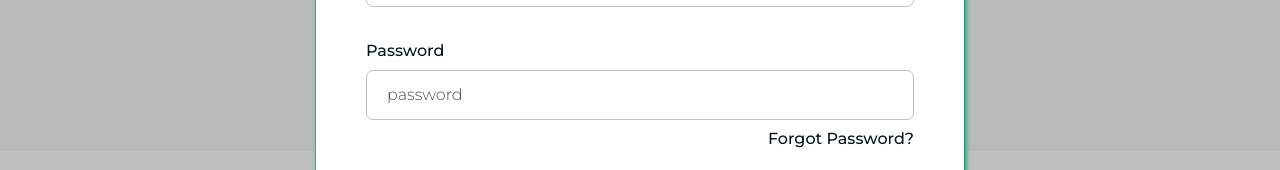
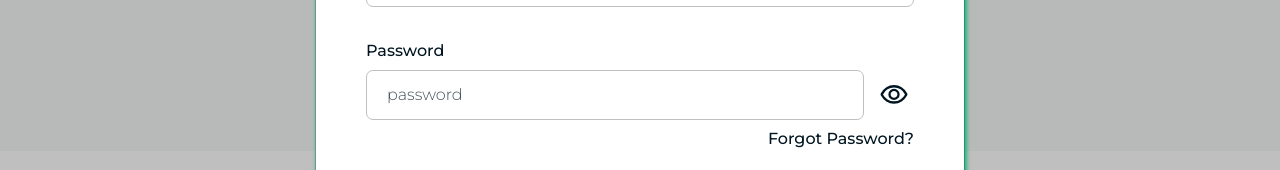
Before and after one commit to JakinCS/SpanishDex, a Next.js app: page / in a window 1280 px wide. Both pictures are taken after a click on the button "Log In". Shown: the part 363-533 px from the top of the page. Built offline with nearby package versions, Linux system fonts and the light colour scheme.

Commit message:
Add show/hide password button for log in modal

```diff
--- a/app/components/HomepageHeader/LogInModal.jsx
+++ b/app/components/HomepageHeader/LogInModal.jsx
@@ -4,8 +4,15 @@ import Button from "react-bootstrap/Button";
 import Stack from "react-bootstrap/Stack"
 import Form from "react-bootstrap/Form";
 import Container from "react-bootstrap/Container"
+import IconButton from "../IconButton";
+import { useState } from "react";
 
 function LogInModal(props) {
+  const [showPassword, setShowPassword] = useState(false);
+  const togglePasswordVisibility = () => {
+    setShowPassword(prevState => !prevState);
+  }
+
   return (
     <Modal show={props.show} onHide={props.handleClose} backdrop="static" centered>
       <Modal.Header closeButton>
@@ -21,7 +28,14 @@ function LogInModal(props) {
             </Form.Group>
             <Form.Group className="mb-5" controlId="logInPassword">
               <Form.Label className="fw-medium">Password</Form.Label>
-              <Form.Control type="password" placeholder="password" />
+              <Container className="d-flex gap-3 p-0">
+                <div className="w-100">
+                  <Form.Control type={showPassword ? 'text' : 'password'} placeholder="password" />
+                </div>
+                <div className="d-flex align-items-center">
+                  <IconButton variant='light' iconSrc={showPassword ? '/icons/hide.svg' : '/icons/show.svg'} onClick={togglePasswordVisibility}/>
+                </div>
+              </Container>
               <p style={{marginTop: '0.3125rem', textAlign: 'right'}}>
                 <a href="#" onClick={() => {props.handleClose(); props.openResetPasswordModal()}}>Forgot Password?</a>
               </p>
--- a/app/scss/custom.scss
+++ b/app/scss/custom.scss
@@ -143,6 +143,12 @@ h1, .h1, h2, .h2, h3, .h3, h4, .h4, h5, .h5, h6, .h6 {
 input[type="password"]:not(:placeholder-shown) {
     font-family: sans-serif;
     letter-spacing: .125rem;
+    font-weight: 400;
+}
+
+// Change font weight when placeholder isn't how
+input[type="text"]:not(:placeholder-shown) {
+    font-weight: 400;
 }
 
 
```
